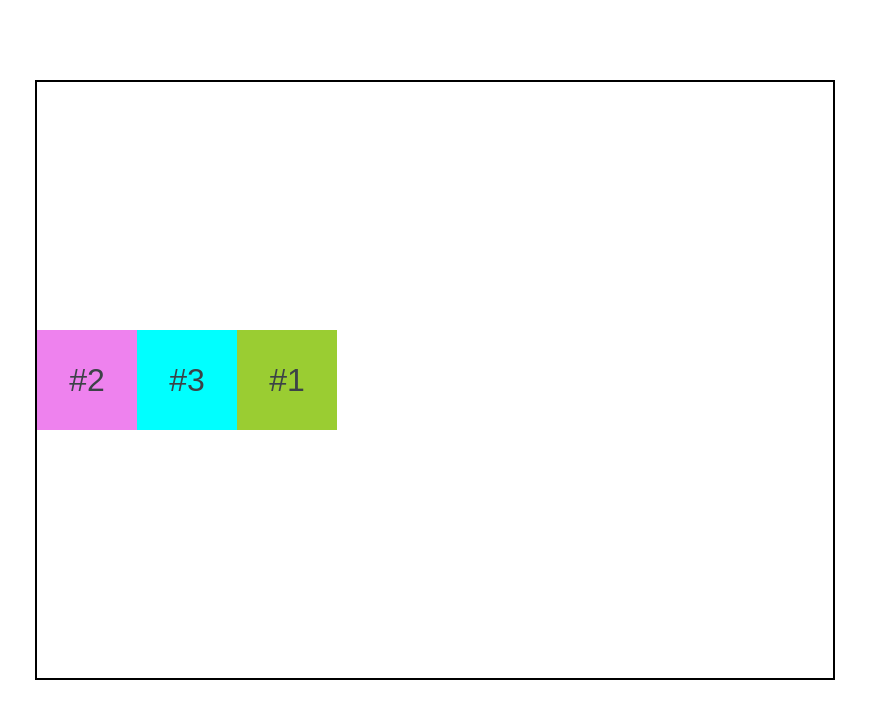
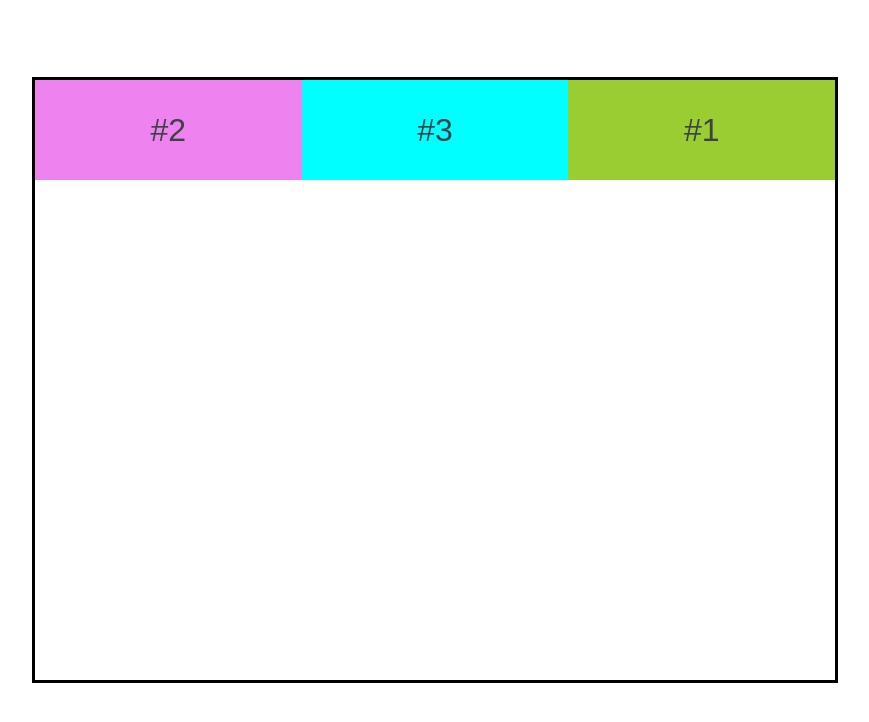
Before and after one commit to HuroNet/Curso-CSS-Codigo-Facilito, a plain HTML site: page flexbox/index.html in a window 1280 px wide. Shown: the whole page, without its empty margins (205-1074 px from the left). Drawn offline with Linux system fonts and the light colour scheme.

Commit message:
add new folder

```diff
--- a/flexbox/style.css
+++ b/flexbox/style.css
@@ -12,13 +12,14 @@ body{
     max-width: 800px;
     min-height: 600px;
     margin: 80px auto;
-    border: 2px solid black;
+    /* border: 2px solid black; */
+    outline: 3px solid black;
 
     display: flex;
-    flex-direction: row;
-    flex-wrap:wrap ;
+    /* flex-direction: row; */
+    /* flex-wrap:wrap ; */
     /* justify-content:center; */
-    align-items:center;
+    /* align-items:center; */
 
 
 
@@ -30,18 +31,23 @@ body{
     text-align: center;
     line-height: 100px;
     width: 100px;
-    /* height: 100px;    */
+    height: 100px;
     /* ese height esta definido para el cuadrado  */
-
+    flex-grow: 1;
+    /* es el encasrgado del tama;o como el width pero mas ordenado tiene 100px */
+    /* flex-shrink: ; encargado d elo contrario hacer el espacio faltante  */
+    /* flex-basis: ; define como el widtg cambia el flex direction */
 }
 
 .element-1{
     background-color:yellowgreen ;
-    order: 2;
+    order: 3;
 }
 .element-2{
     background-color: violet;
+    order: 1;
 }
 .element-3{
     background-color: aqua;
+    order: 2;
 }
```
Also changed, not shown: Landing-page/index.html (added, +13 -0 lines), Landing-page/style.css (added).
